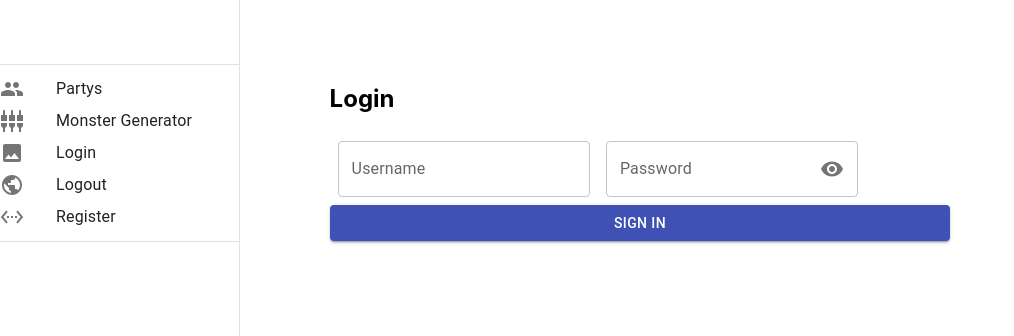
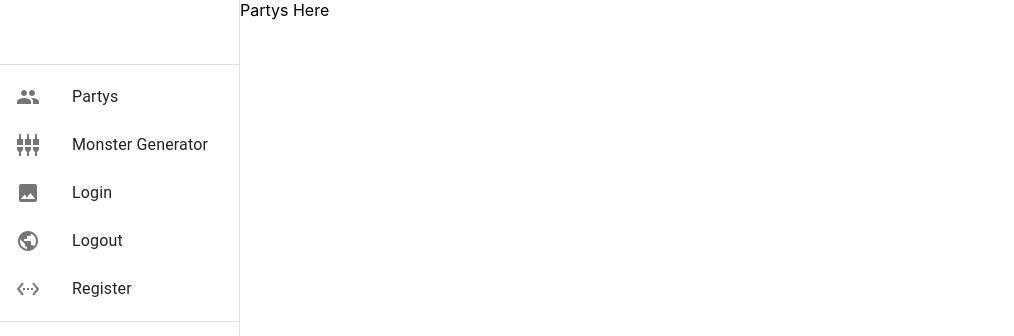
Before and after one commit to JusticeLuke/gold_tracker, a React (Create React App) app in the folder gold_tracker_ui/: page /partys in a window 1280 px wide. Shown: the top 336 px of the page, without its empty margins (0-1014 px from the left). Built offline with nearby package versions, Linux system fonts and the light colour scheme.

Commit message:
Add navbar and routes to different pages

```diff
--- a/gold_tracker_ui/package.json
+++ b/gold_tracker_ui/package.json
@@ -19,6 +19,7 @@
     "react": "^17.0.2",
     "react-dom": "^17.0.2",
     "react-query": "^3.34.17",
+    "react-router-dom": "^6.3.0",
     "react-scripts": "5.0.0",
     "typescript": "^4.6.3",
     "web-vitals": "^2.1.4"
@@ -46,5 +47,8 @@
       "last 1 firefox version",
       "last 1 safari version"
     ]
+  },
+  "devDependencies": {
+    "@tsconfig/recommended": "^1.0.1"
   }
 }
--- a/gold_tracker_ui/src/components/App.tsx
+++ b/gold_tracker_ui/src/components/App.tsx
@@ -1,14 +1,15 @@
 import React from "react";
-import LoginForm from "./accounts/LoginForm";
+import LoginForm from "./accounts/Login";
 import Navbar from "./navbar/Navbar";
-import { Users } from "./Users";
+import { Outlet } from "react-router-dom";
+import Grid from "@mui/material/Grid";
 
 function App() {
   return (
-    <div className="App">
+    <Grid container>
       <Navbar />
-      <LoginForm />
-    </div>
+      <Outlet />
+    </Grid>
   );
 }
 
--- a/gold_tracker_ui/src/components/accounts/LoginForm.tsx
+++ b/gold_tracker_ui/src/components/accounts/Login.tsx
@@ -12,6 +12,7 @@ import TextField from "@mui/material/TextField";
 import Visibility from "@mui/icons-material/Visibility";
 import VisibilityOff from "@mui/icons-material/VisibilityOff";
 import Button from "@material-ui/core/Button";
+import Grid from "@mui/material/Grid";
 
 interface State {
   amount: string;
@@ -21,7 +22,7 @@ interface State {
   showPassword: boolean;
 }
 
-export default function LoginForm() {
+export default function Login() {
   const [values, setValues] = React.useState<State>({
     amount: "",
     password: "",
@@ -49,9 +50,11 @@ export default function LoginForm() {
   };
 
   return (
-    <Box
+    <Grid
+      item
+      xs={12}
       sx={{
-        marginTop: 8,
+        margin: 8,
         display: "flex",
         flexDirection: "column",
         alignItems: "center",
@@ -92,6 +95,6 @@ export default function LoginForm() {
           Sign In
         </Button>
       </div>
-    </Box>
+    </Grid>
   );
 }
--- /dev/null
+++ b/gold_tracker_ui/src/components/accounts/Register.tsx
@@ -0,0 +1,5 @@
+import React from "react";
+import Grid from "@mui/material/Grid";
+export default function Register() {
+  return <Grid item>Register Here</Grid>;
+}
--- a/gold_tracker_ui/src/components/navbar/Navbar.tsx
+++ b/gold_tracker_ui/src/components/navbar/Navbar.tsx
@@ -6,13 +6,15 @@ import List from "@mui/material/List";
 import ListItem from "@mui/material/ListItem";
 import ListItemIcon from "@mui/material/ListItemIcon";
 import ListItemText from "@mui/material/ListItemText";
-import MailIcon from "@mui/icons-material/Mail";
 import Toolbar from "@mui/material/Toolbar";
 import { mainNavbarItems } from "./constants/navbarItems";
+import { useParams, useNavigate } from "react-router-dom";
 
 const drawerWidth = 240;
-export default class Navbar extends Component {
-  render() {
+
+const Navbar = () => {
+  const navigate = useNavigate();
+
   return (
     <Drawer
       sx={{
@@ -29,15 +31,22 @@ export default class Navbar extends Component {
       <Toolbar />
       <Divider />
       <List>
-          {mainNavbarItems.map((text, index) => (
-            <ListItem button key={text.id}>
-              <ListItemIcon>{text.icon}</ListItemIcon>
-              <ListItemText primary={text.label} />
+        {mainNavbarItems.map((item, index) => (
+          <ListItem
+            button
+            key={item.id}
+            onClick={() => {
+              navigate(item.route);
+            }}
+          >
+            <ListItemIcon>{item.icon}</ListItemIcon>
+            <ListItemText primary={item.label} />
           </ListItem>
         ))}
       </List>
       <Divider />
     </Drawer>
   );
-  }
-}
+};
+
+export default Navbar;
--- a/gold_tracker_ui/src/components/navbar/constants/navbarItems.tsx
+++ b/gold_tracker_ui/src/components/navbar/constants/navbarItems.tsx
@@ -28,7 +28,7 @@ export const mainNavbarItems = [
     id: 3,
     icon: <PublicIcon />,
     label: "Logout",
-    route: "logout",
+    route: "login", //placeholder update when you figure out how to logout
   },
   {
     id: 4,
--- /dev/null
+++ b/gold_tracker_ui/src/components/suite/MonsterGen.tsx
@@ -0,0 +1,5 @@
+import React from "react";
+
+export default function MonsterGen() {
+  return <div>Monster Generator</div>;
+}
--- /dev/null
+++ b/gold_tracker_ui/src/components/suite/PartyManager.tsx
@@ -0,0 +1,5 @@
+import React from "react";
+
+export default function PartyManager() {
+  return <div>Partys Here</div>;
+}
--- a/gold_tracker_ui/src/index.tsx
+++ b/gold_tracker_ui/src/index.tsx
@@ -2,16 +2,25 @@ import React from "react";
 import ReactDOM from "react-dom";
 import "./index.css";
 import App from "./components/App";
+import Login from "./components/accounts/Login";
+import Register from "./components/accounts/Register";
+import MonsterGen from "./components/suite/MonsterGen";
+import PartyManager from "./components/suite/PartyManager";
 import reportWebVitals from "./reportWebVitals";
-import { QueryClient, QueryClientProvider } from "react-query";
 
-let queryClient = new QueryClient();
+import { BrowserRouter, Routes, Route } from "react-router-dom";
 
 ReactDOM.render(
-  <React.StrictMode>
-    <QueryClientProvider client={queryClient}>
-      <App />
-    </QueryClientProvider>
-  </React.StrictMode>,
+  <BrowserRouter>
+    <Routes>
+      <Route path="/" element={<App />}>
+        <Route path="login" element={<Login />}></Route>
+        <Route path="partys" element={<PartyManager />}></Route>
+        <Route path="monsterGen" element={<MonsterGen />}></Route>
+        {/* <Route path="logout" element={}></Route> */}
+        <Route path="register" element={<Register />}></Route>
+      </Route>
+    </Routes>
+  </BrowserRouter>,
   document.getElementById("root")
 );
```
Also changed, not shown: gold_tracker_ui/tsconfig.json (+11 -25 lines), 1 other file (tests, documents, lock files or other folders). Lines whose indentation alone changed are shown as unchanged.
